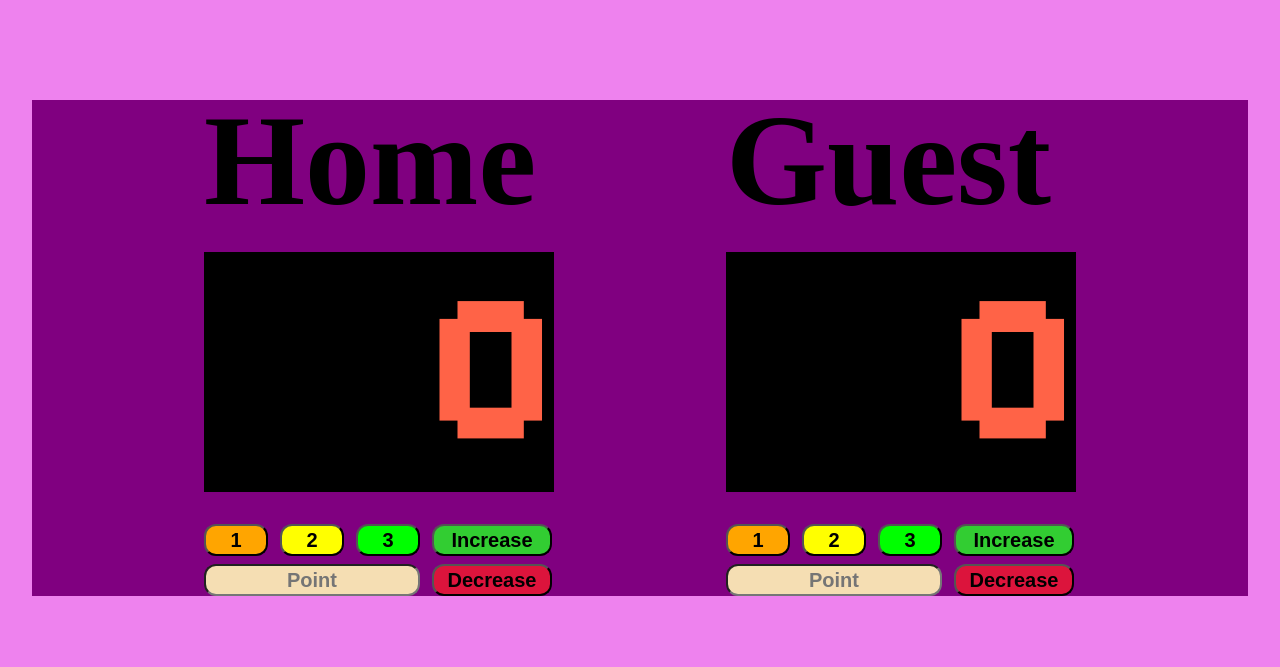
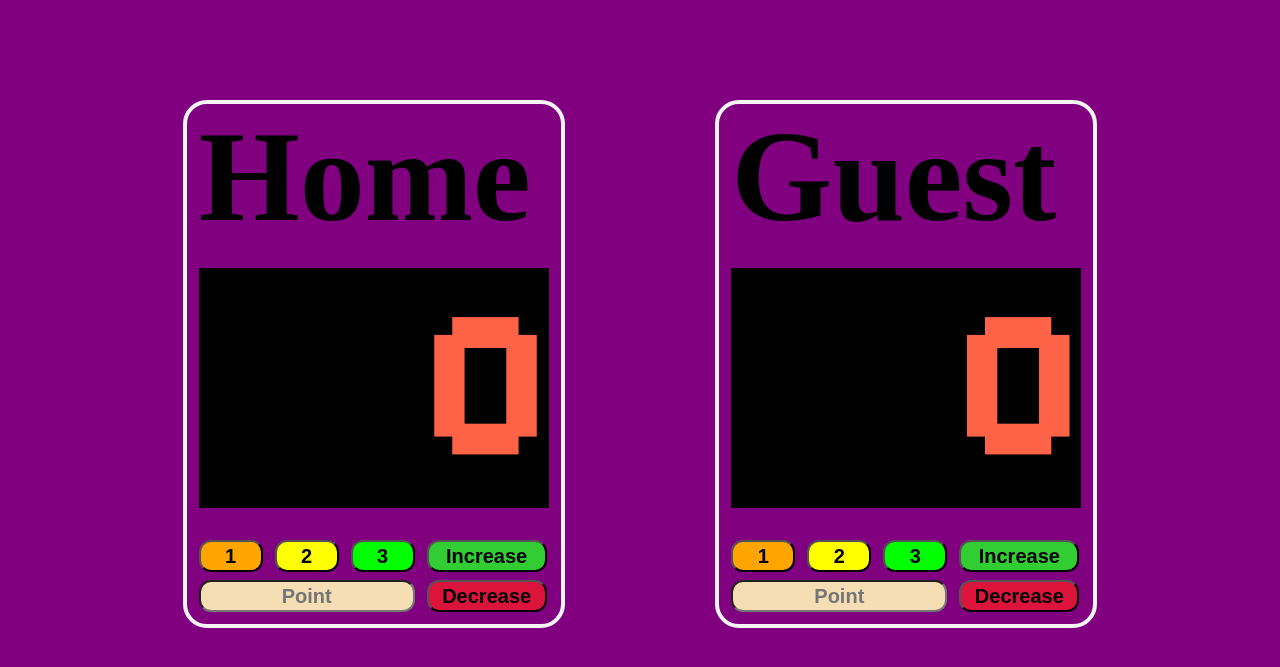
Before and after one commit to aykutyildiz26/basketball-scoreboard, a PHP site: page / in a window 1280 px wide. Shown: the top 667 px of the page. Run offline with PHP 8.4, Linux system fonts and the light colour scheme.

Commit message:
Updated layout

```diff
--- a/index.css
+++ b/index.css
@@ -4,7 +4,7 @@
 */
 
 body{
-    background: violet;
+    background: purple;
 }
 
 button:active{
@@ -39,7 +39,6 @@
 }
 
 .basketball-scoreboard-section{
-    background: purple;
     margin: 100px 32px;
 }
 
@@ -51,6 +50,9 @@
 .left-container,
 .right-container{
     flex-direction: column;
+    border: 4px solid whitesmoke;
+    border-radius: 24px;
+    padding: 12px;
     gap: 32px;
 }
 
```
